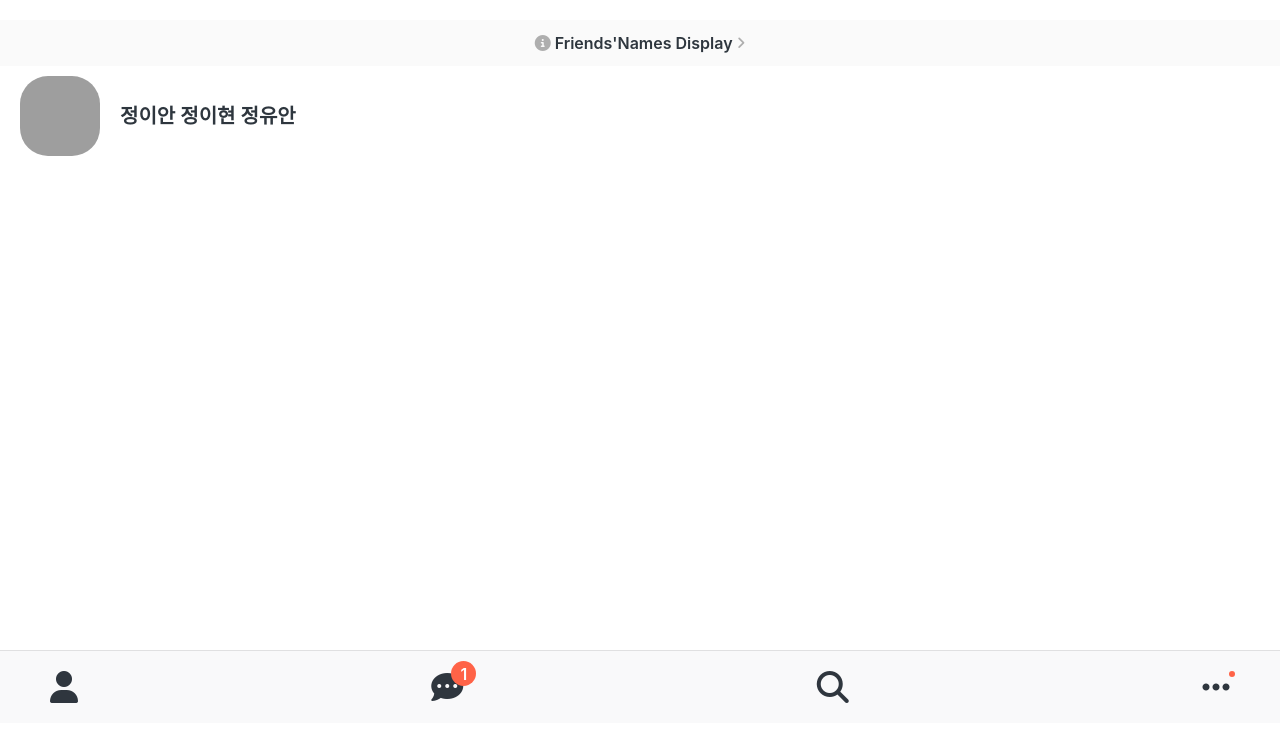
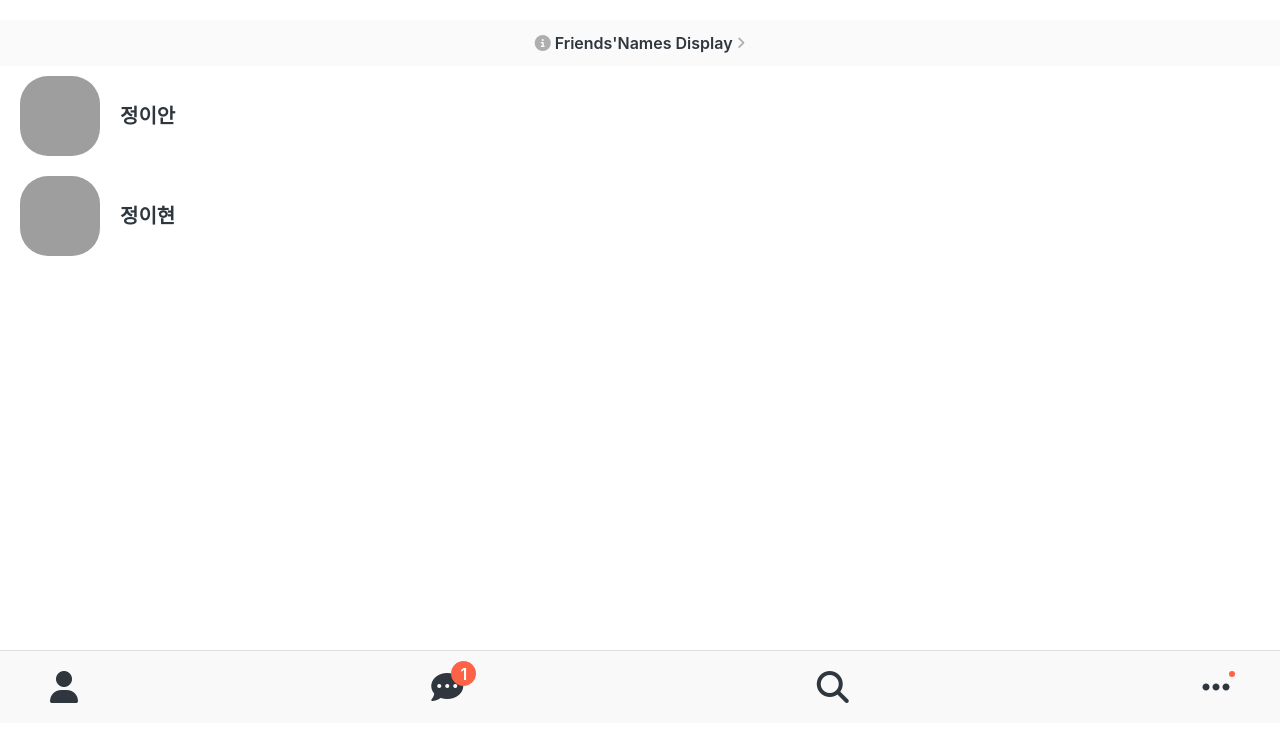
Before and after one commit to Locdham/kokoa-clone-2022, a plain HTML site: page friends.html in a window 1280 px wide. Shown: the part 77-818 px from the top of the page. Drawn offline with Linux system fonts and the light colour scheme; grey boxes are pictures that could not be loaded.

Commit message:
Updated Two main profile
메인프로필 두개 만들어 보기

```diff
--- a/css/components/user-component.css
+++ b/css/components/user-component.css
@@ -1,15 +1,21 @@
-.user-component,
-.user-component__column:first-child {
+.user-component {
+  display: flex;
+  flex-direction: column;
+}
+.user-component__column,
+.user-component__column-2 {
   display: flex;
   align-items: center;
 }
-.user-component__avatar {
+.user-component__avatar,
+.user-component__avatar-2 {
   width: 80px;
   height: 80px;
   border-radius: 28px;
   margin: 10px 20px;
 }
-.user-component__name {
+.user-component__name,
+.user-component__name-2 {
   font-weight: 600;
   font-size: 20px;
 }
--- a/friends.html
+++ b/friends.html
@@ -47,10 +47,20 @@
           class="user-component__avatar"
         />
         <div class="user-component__text">
-          <h4 class="user-component__name">정이안 정이현 정유안</h4>
+          <h4 class="user-component__name">정이안</h4>
           <!-- <h6 class="user-component__subtitle">
             Welcome to Hellow world! Thank you!
           </h6> -->
+        </div>
+      </div>
+
+      <div class="user-component__column-2">
+        <img
+          src="https://ca.slack-edge.com/T60TDKNJK-U02P9AXP4BD-aae8b77ed053-512"
+          class="user-component__avatar-2"
+        />
+        <div class="user-component__text-2">
+          <h4 class="user-component__name-2">정이현</h4>
         </div>
       </div>
 
```
